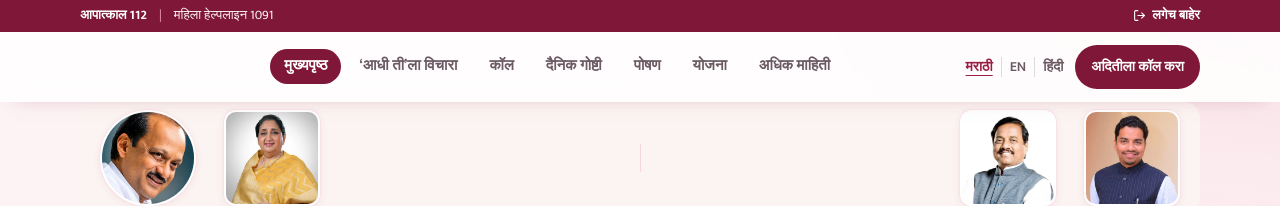
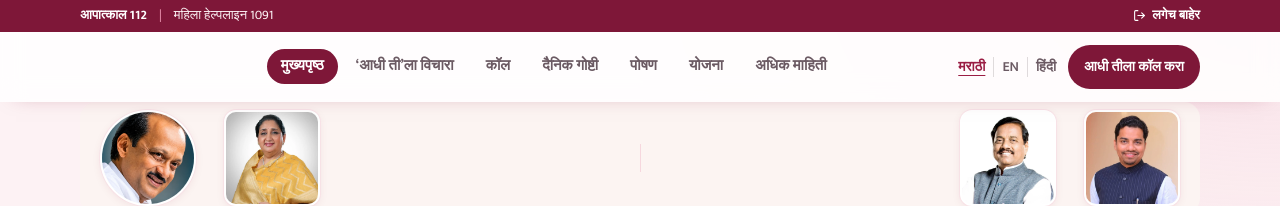
Before and after one commit to shubham5555555/aadhiti, a Next.js app: page / in a window 1280 px wide. Shown: the top 206 px of the page. Built offline with nearby package versions, Linux system fonts and the light colour scheme; a web font is replaced by a local one.

Commit message:
Rename voice calls to Call AADHI TI and correct initiative name

```diff
--- a/app/call/page.tsx
+++ b/app/call/page.tsx
@@ -201,7 +201,7 @@ function CallExperience(){
  const params=useSearchParams();const {t}=useLang();const fake=params.get('mode')==='fake';
  return <div className="mx-auto w-full max-w-5xl px-2 py-4 sm:px-4 sm:py-6">
  <nav aria-label={t({en:'Call type',mr:'कॉलचा प्रकार',hi:'कॉल का प्रकार'})} className="mb-5 flex flex-wrap justify-center gap-2">
- <Link href="/call" aria-current={!fake?'page':undefined} className={!fake?'soft-btn':'soft-btn-outline'}>{t({en:'Call Aditi',mr:'अदितीला कॉल करा',hi:'अदिति को कॉल करें'})}</Link>
+ <Link href="/call" aria-current={!fake?'page':undefined} className={!fake?'soft-btn':'soft-btn-outline'}>{t({en:'Call AADHI TI',mr:'आधी तीला कॉल करा',hi:'आधी ती को कॉल करें'})}</Link>
  <Link href="/call?mode=fake" aria-current={fake?'page':undefined} className={fake?'soft-btn':'soft-btn-outline'}>{t({en:'Fake call',mr:'बनावट कॉल',hi:'नकली कॉल'})}</Link>
  </nav>
  {fake?<CallBot/>:<div className="mx-auto max-w-xl"><AditiConversation/></div>}
--- a/components/AditiConversation.tsx
+++ b/components/AditiConversation.tsx
@@ -24,7 +24,7 @@ function CallAditi(){
  useEffect(()=>{if(!active)return;setSeconds(0);const began=Date.now();const timer=setInterval(()=>setSeconds(Math.floor((Date.now()-began)/1000)),1000);return()=>clearInterval(timer);},[active]);
  const connecting=busy||conversation.status==='connecting';
  const muted=conversation.isMuted;
- const status=active?(muted?t({en:'Microphone muted',mr:'मायक्रोफोन बंद आहे',hi:'माइक्रोफोन बंद है'}):conversation.isSpeaking?t({en:'Aditi is speaking',mr:'अदिती बोलत आहे',hi:'अदिति बोल रही है'}):t({en:'Listening to you',mr:'तुमचे ऐकत आहे',hi:'आपकी बात सुन रही है'})):connecting?t({en:'Connecting…',mr:'जोडत आहे…',hi:'जोड़ रहे हैं…'}):t({en:'Ready when you are',mr:'तुमच्याशी बोलायला तयार',hi:'आपसे बात करने के लिए तैयार'});
+ const status=active?(muted?t({en:'Microphone muted',mr:'मायक्रोफोन बंद आहे',hi:'माइक्रोफोन बंद है'}):conversation.isSpeaking?t({en:'AADHI TI is speaking',mr:'आधी ती बोलत आहे',hi:'आधी ती बोल रही है'}):t({en:'Listening to you',mr:'तुमचे ऐकत आहे',hi:'आपकी बात सुन रही है'})):connecting?t({en:'Connecting…',mr:'जोडत आहे…',hi:'जोड़ रहे हैं…'}):t({en:'Ready when you are',mr:'तुमच्याशी बोलायला तयार',hi:'आपसे बात करने के लिए तैयार'});
  return <section className="relative isolate flex min-h-[620px] flex-col overflow-hidden rounded-[2rem] bg-kokum-900 px-5 py-7 text-center text-white shadow-xl sm:px-10 sm:py-9">
  <div aria-hidden="true" className="pointer-events-none absolute -top-24 left-1/2 -z-10 size-96 -translate-x-1/2 rounded-full bg-kokum-500/20 blur-3xl"/>
  <div className="flex items-center justify-center gap-2 text-xs font-semibold tracking-widest text-kokum-200"><AudioLines size={15}/>{t({en:'AADHI TI · AI VOICE CALL',mr:'आधी ती · एआय व्हॉइस कॉल',hi:'आधी ती · एआई वॉइस कॉल'})}</div>
@@ -32,7 +32,7 @@ function CallAditi(){
  {active&&<span aria-hidden="true" className="absolute -inset-3 rounded-full border border-white/20 motion-safe:animate-pulse"/>}
  <span aria-hidden="true" className="font-serif text-5xl text-pink-100">आ</span>
  </div>
- <h1 className="mt-6 font-display text-3xl font-bold sm:text-4xl">{t({en:'Call Aditi',mr:'अदितीला कॉल करा',hi:'अदिति को कॉल करें'})}</h1>
+ <h1 className="mt-6 font-display text-3xl font-bold sm:text-4xl">{t({en:'Call AADHI TI',mr:'आधी तीला कॉल करा',hi:'आधी ती को कॉल करें'})}</h1>
  <p className="mt-2 text-sm text-kokum-200">{t({en:'Your AADHI TI AI assistant',mr:'तुमची आधी ती एआय सहाय्यक',hi:'आपकी आधी ती एआई सहायिका'})}</p>
  <p className="mt-5 font-mono text-2xl tabular-nums text-white/90">{active?`${String(Math.floor(seconds/60)).padStart(2,'0')}:${String(seconds%60).padStart(2,'0')}`:'— : —'}</p>
  <p role="status" className="mt-2 min-h-6 text-sm text-pink-100">{status}</p>
--- a/components/BottomNav.tsx
+++ b/components/BottomNav.tsx
@@ -25,7 +25,7 @@ export default function BottomNav() {
       {/* Keep the floating shortcut clear of chat and call controls. */}
       {!["/chat", "/call", "/call-aditi"].includes(pathname) && (
         <div className="fixed right-4 bottom-[5.25rem] z-40 sm:hidden">
-          <Link href="/call-aditi" className="inline-flex min-h-11 items-center gap-2 rounded-full bg-kokum-700 px-4 text-sm font-bold text-white"><PhoneCall size={16}/>{t({en:"Call Aditi",mr:"अदितीला कॉल करा",hi:"अदिति को कॉल करें"})}</Link>
+          <Link href="/call-aditi" className="inline-flex min-h-11 items-center gap-2 rounded-full bg-kokum-700 px-4 text-sm font-bold text-white"><PhoneCall size={16}/>{t({en:"Call AADHI TI",mr:"आधी तीला कॉल करा",hi:"आधी ती को कॉल करें"})}</Link>
         </div>
       )}
       <nav className="fixed inset-x-0 bottom-0 z-40 rounded-t-3xl border-t border-kokum-100 bg-white/95 pb-[env(safe-area-inset-bottom)] shadow-[0_-10px_30px_-18px_rgba(126,23,56,0.45)] backdrop-blur lg:hidden">
--- a/components/Navbar.tsx
+++ b/components/Navbar.tsx
@@ -128,7 +128,7 @@ export default function Navbar() {
           <div className="flex items-center gap-3">
             <LangSwitch />
             <div className="hidden sm:block">
-              <Link href="/call-aditi" className="inline-flex min-h-11 items-center rounded-full bg-kokum-700 px-4 text-sm font-bold text-white">{t({en:"Call Aditi",mr:"अदितीला कॉल करा",hi:"अदिति को कॉल करें"})}</Link>
+              <Link href="/call-aditi" className="inline-flex min-h-11 items-center rounded-full bg-kokum-700 px-4 text-sm font-bold text-white">{t({en:"Call AADHI TI",mr:"आधी तीला कॉल करा",hi:"आधी ती को कॉल करें"})}</Link>
             </div>
           </div>
         </div>
--- a/components/home/Dashboard.tsx
+++ b/components/home/Dashboard.tsx
@@ -165,7 +165,7 @@ export default function Dashboard() {
             </span>
             <span className="min-w-0">
               <span className="block text-xl leading-none font-extrabold">
-                {t({en:"Call Aditi",mr:"अदितीला कॉल करा",hi:"अदिति को कॉल करें"})}
+                {t({en:"Call AADHI TI",mr:"आधी तीला कॉल करा",hi:"आधी ती को कॉल करें"})}
               </span>
               <span className="mt-1 block truncate text-[13px] text-white/85">
                 {t({en:"AI conversation",mr:"एआय संवाद",hi:"एआई बातचीत"})}
--- a/config/elevenlabs-agent.json
+++ b/config/elevenlabs-agent.json
@@ -1,5 +1,5 @@
 {
-  "name": "AADHI TI — Call Aditi AI",
+  "name": "AADHI TI — Call AADHI TI AI",
   "conversation_config": {
     "agent": {
       "language": "mr",
--- a/lib/leader.ts
+++ b/lib/leader.ts
@@ -106,7 +106,7 @@ export const journey: { year: string; text: L }[] = [
 // The "An initiative by" banner at the top of the home page.
 export const initiativeBanner = {
   by: { mr: "एक उपक्रम", en: "An initiative by", hi: "एक पहल" } as L,
-  name: { mr: "मा. आदिती वरदा सुनील तटकरे", en: "Hon'ble Minister Ms. Aditi Tai Varda Sunil Tatkare", hi: "माननीय मंत्री सुश्री अदिति ताई वरदा सुनील तटकरे" } as L,
+  name: { mr: "मा. आदिती वरदा सुनील तटकरे", en: "Hon'ble Minister Ms. Aditi Varda Sunil Tatkare", hi: "माननीय मंत्री सुश्री अदिति ताई वरदा सुनील तटकरे" } as L,
   lines: [
     { mr: "मंत्री, महिला व बाल विकास, महाराष्ट्र राज्य", en: "Cabinet Minister, Women and Child Development, Government of Maharashtra", hi: "कैबिनेट मंत्री, महाराष्ट्र सरकार" },
     { mr: "", en: "", hi: "महिला एवं बाल विकास मंत्री" },
```
Also changed, not shown: 1 other file (tests, documents, lock files or other folders).
